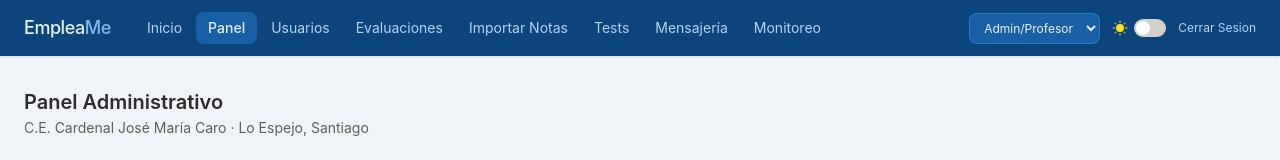
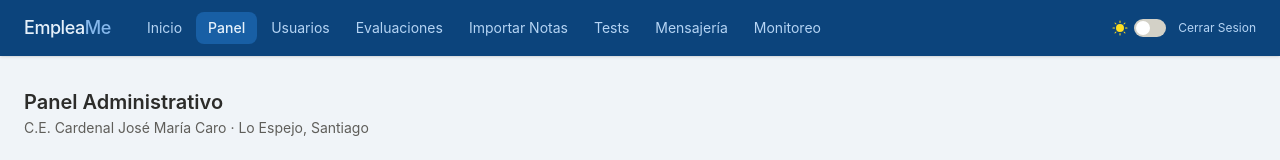
Before and after one commit to alexnavarro21/EmpleaMe, a React (Vite) app: page /admin/panel in a window 1280 px wide. Shown: the top 160 px of the page. Built offline with nearby package versions, Linux system fonts and the light colour scheme.

Commit message:
cada rol puede acceder solo a su muro

```diff
--- a/src/components/Layout.jsx
+++ b/src/components/Layout.jsx
@@ -1,4 +1,4 @@
-import { Outlet, Link, useLocation, useNavigate } from "react-router-dom";
+import { Outlet, Link, useLocation } from "react-router-dom";
 import { Icon } from "@iconify/react";
 import { useDark } from "../context/DarkModeContext";
 
@@ -37,7 +37,6 @@ const homePaths = {
 export default function Layout() {
   const { isDark, setIsDark } = useDark();
   const location = useLocation();
-  const navigate = useNavigate();
 
   const role = location.pathname.startsWith("/admin")
     ? "admin"
@@ -75,24 +74,6 @@ export default function Layout() {
           </div>
 
           <div className="flex items-center gap-3">
-            {/* Demo: role switcher */}
-            <select
-              value={role}
-              onChange={(e) => {
-                const r = e.target.value;
-                navigate(
-                  r === "empresa" ? "/empresa/inicio" :
-                  r === "admin" ? "/admin/inicio" :
-                  "/estudiante/dashboard"
-                );
-              }}
-              className="text-xs bg-[#185FA5] text-[#E6F1FB] border border-[#378ADD]/60 rounded-lg px-2.5 py-1.5 outline-none cursor-pointer"
-            >
-              <option value="estudiante">Estudiante</option>
-              <option value="empresa">Empresa</option>
-              <option value="admin">Admin/Profesor</option>
-            </select>
-
             {/* Dark mode toggle */}
             <div className="flex items-center gap-1.5">
               <Icon
--- a/src/pages/Login.jsx
+++ b/src/pages/Login.jsx
@@ -6,8 +6,8 @@ import { loginUsuario, registrarUsuario } from "../services/api";
 
 const RUTAS_ROL = {
   estudiante: "/estudiante/dashboard",
-  empresa: "/empresa/dashboard",
-  centro: "/admin/panel",
+  empresa: "/empresa/inicio",
+  centro: "/admin/inicio",
 };
 
 export default function Login() {
```
